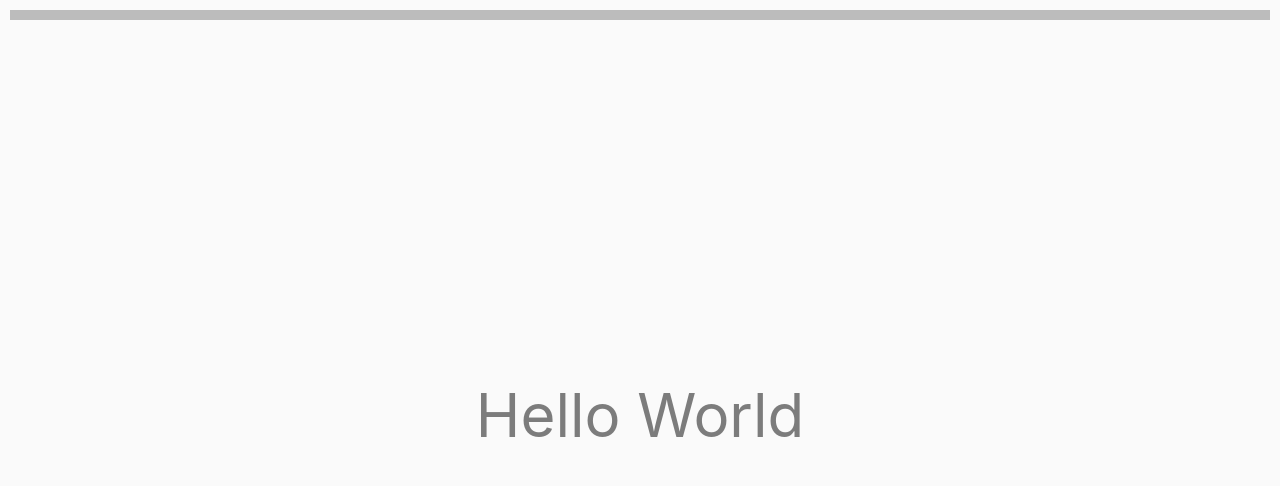
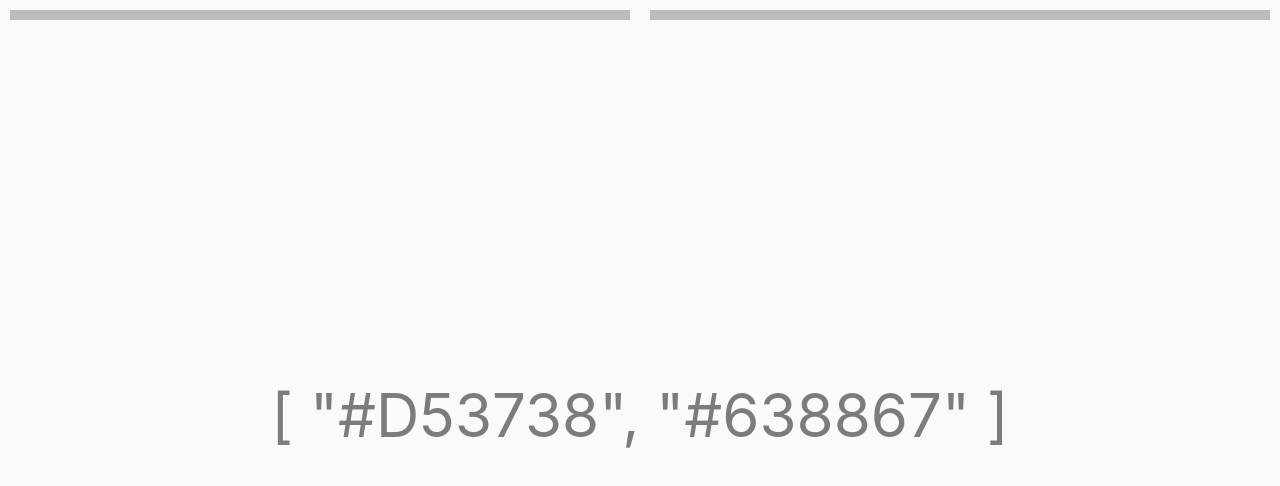
Before and after one commit to kayue/vue-story-example, a Vue app: page / in a window 1280 px wide. Shown: the top 486 px of the page. Built offline with nearby package versions, Linux system fonts and the light colour scheme.

Commit message:
add slides props

```diff
--- a/src/App.vue
+++ b/src/App.vue
@@ -1,6 +1,6 @@
 <template>
   <div id="app">
-    <Story msg="Welcome to Your Vue.js App"/>
+    <Story :slides="story" v-for="(story, index) in stories" :key="index" />
   </div>
 </template>
 
@@ -11,7 +11,16 @@ export default {
   name: 'app',
   components: {
     Story
-  }
+  },
+  data() {
+    return {
+      stories: [
+        ["#D53738", "#638867"],
+        ["#DAF7A6", "#FFC300", "#FF5733"],
+        ["#00BCD4"]
+      ]
+    };
+  },
 }
 </script>
 
--- a/src/components/Story.vue
+++ b/src/components/Story.vue
@@ -1,12 +1,12 @@
 <template>
   <div class="story">
     <div class="timeline">
-      <div class="slice">
+      <div class="slice" v-for="(slide, i) in slides" :key="i">
         <div class="progress">&nbsp;</div>
       </div>
     </div>
     <div class="slide">
-      <p>Hello World</p>
+      <p>{{ slides }}</p>
     </div>
   </div>
 </template>
@@ -15,7 +15,7 @@
 export default {
   name: 'Story',
   props: {
-    msg: String
+    slides: Array
   }
 }
 </script>
```
